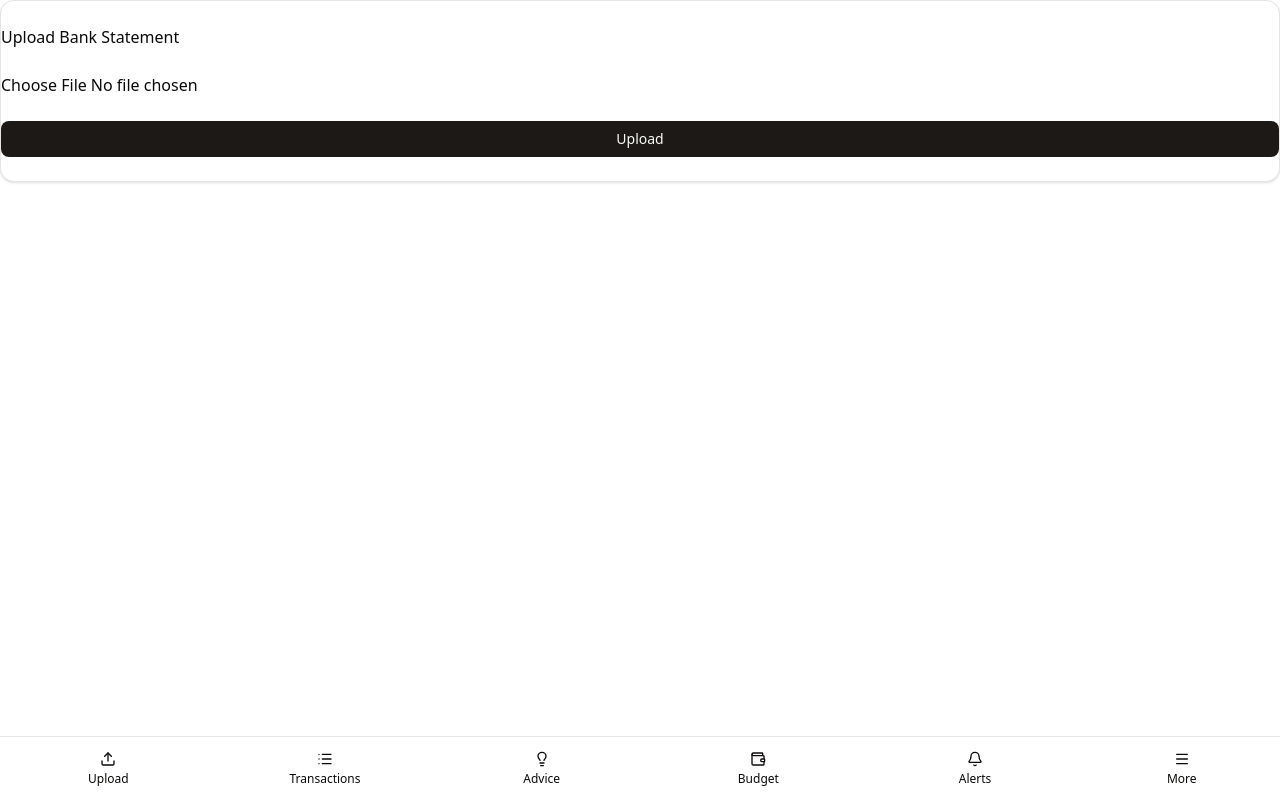
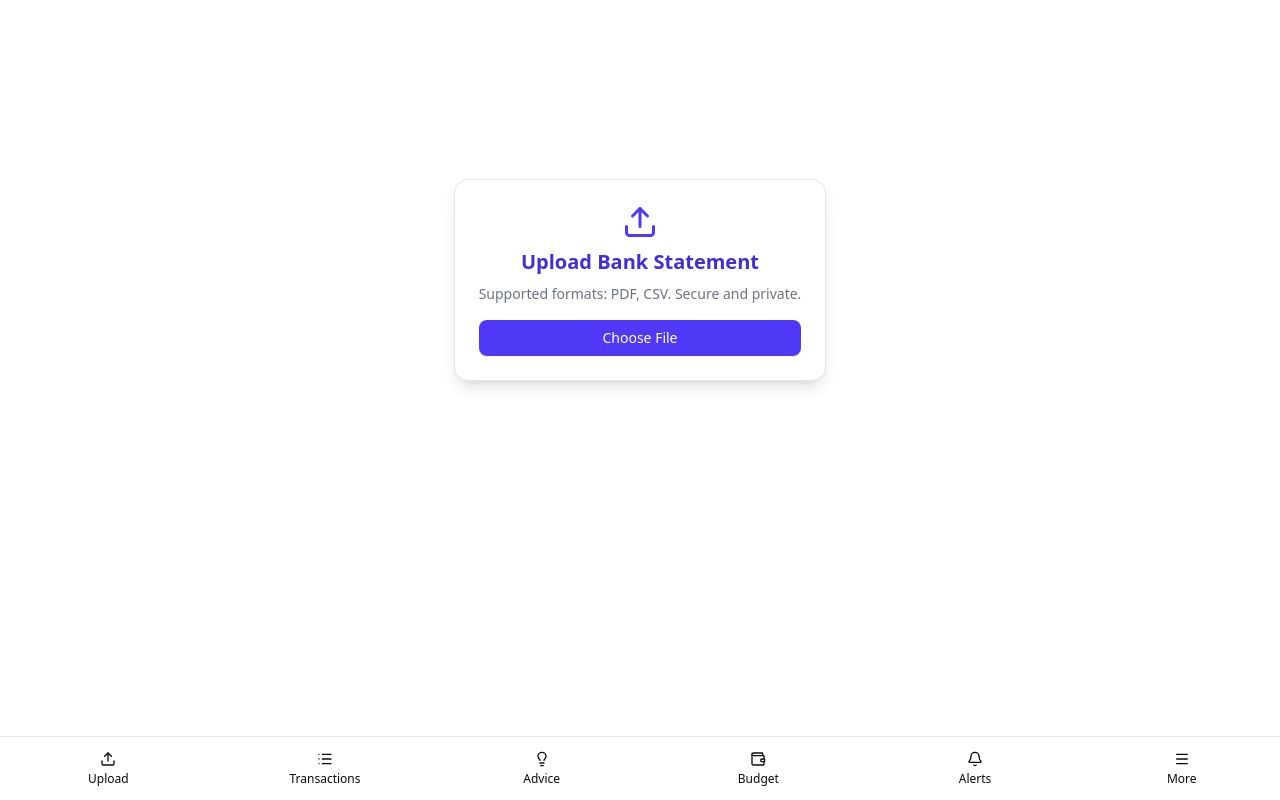
Before and after one commit to mmpotulo28/my-finance, a Next.js app: page /upload in a window 1280 px wide. Built offline with nearby package versions, Linux system fonts and the light colour scheme.

Commit message:
feat: enhance bank statement upload component with file name display and improved UI

```diff
--- a/app/upload/page.tsx
+++ b/app/upload/page.tsx
@@ -2,10 +2,9 @@
 import { BankStatementUpload } from "@/components/BankStatementUpload";
 import { useBankStatementUpload } from "@/hooks/useBankStatementUpload";
 import { useRouter } from "next/navigation";
-import { useEffect } from "react";
 
 export default function UploadPage() {
-	const { upload, loading, error } = useBankStatementUpload();
+	const { upload, loading, error, fileName } = useBankStatementUpload();
 	const router = useRouter();
 
 	const handleUpload = async (file: File) => {
@@ -14,5 +13,14 @@ export default function UploadPage() {
 		router.push("/transactions");
 	};
 
-	return <BankStatementUpload onUpload={handleUpload} loading={loading} error={error} />;
+	return (
+		<div className="flex flex-col items-center justify-center min-h-[70vh]">
+			<BankStatementUpload onUpload={handleUpload} loading={loading} error={error} />
+			{fileName && (
+				<div className="mt-4 text-sm text-gray-600 dark:text-gray-300">
+					Selected file: <span className="font-semibold">{fileName}</span>
+				</div>
+			)}
+		</div>
+	);
 }
--- a/components/BankStatementUpload.tsx
+++ b/components/BankStatementUpload.tsx
@@ -1,5 +1,7 @@
 import { Card } from "@/components/ui/card";
 import { Button } from "./ui/button";
+import { UploadIcon } from "lucide-react";
+import Link from "next/link";
 
 interface BankStatementUploadProps {
 	onUpload: (file: File) => void;
@@ -9,11 +11,22 @@ interface BankStatementUploadProps {
 
 export function BankStatementUpload({ onUpload, loading, error }: BankStatementUploadProps) {
 	return (
-		<Card>
-			<h2>Upload Bank Statement</h2>
+		<Card className="max-w-md mx-auto p-6 flex flex-col items-center gap-4 shadow-lg">
+			<div className="flex flex-col items-center gap-2">
+				<UploadIcon size={36} className="text-indigo-600" />
+				<h2 className="text-xl font-bold text-indigo-700 dark:text-white">
+					Upload Bank Statement
+				</h2>
+				<p className="text-sm text-gray-500 dark:text-gray-300 text-center">
+					Supported formats: PDF, CSV. Secure and private.
+				</p>
+			</div>
+			<label className="w-full">
 				<input
 					type="file"
 					accept=".pdf,.csv"
+					className="hidden"
+					id="bank-upload"
 					onChange={(e) => {
 						if (e.target.files && e.target.files[0]) {
 							onUpload(e.target.files[0]);
@@ -21,8 +34,18 @@ export function BankStatementUpload({ onUpload, loading, error }: BankStatementU
 					}}
 					disabled={loading}
 				/>
-			<Button disabled={loading}>Upload</Button>
-			{error && <div style={{ color: "red" }}>{error}</div>}
+				<Button
+					className="w-full bg-indigo-600 text-white hover:bg-indigo-700"
+					disabled={loading}>
+					{loading ? "Uploading..." : "Choose File"}
+				</Button>
+			</label>
+			{loading && (
+				<div className="w-full text-center text-indigo-600 text-sm mt-2">
+					Uploading your statement...
+				</div>
+			)}
+			{error && <div className="w-full text-center text-red-600 text-sm mt-2">{error}</div>}
 		</Card>
 	);
 }
--- a/hooks/useBankStatementUpload.ts
+++ b/hooks/useBankStatementUpload.ts
@@ -4,11 +4,15 @@ import { useState } from "react";
 export function useBankStatementUpload() {
 	const [loading, setLoading] = useState(false);
 	const [error, setError] = useState<string | undefined>();
+	const [fileName, setFileName] = useState<string | undefined>();
 
 	const upload = async (file: File) => {
 		setLoading(true);
 		setError(undefined);
+		setFileName(file.name);
 		try {
+			// Simulate upload progress
+			await new Promise((resolve) => setTimeout(resolve, 1200));
 			// TODO: Implement secure upload logic
 			// await uploadService.uploadFile(file);
 		} catch (e: any) {
@@ -18,5 +22,5 @@ export function useBankStatementUpload() {
 		}
 	};
 
-	return { upload, loading, error };
+	return { upload, loading, error, fileName };
 }
```
Lines whose indentation alone changed are shown as unchanged.
